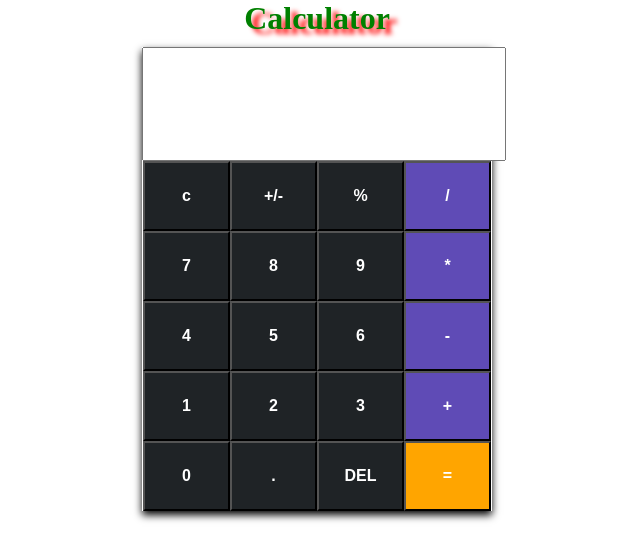
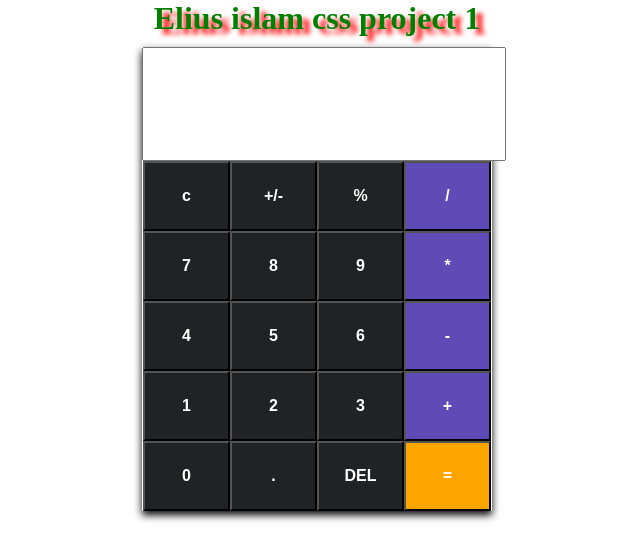
Before and after one commit to eliusislam/Calculator-in-html-and-css, a plain HTML site: page Index.html in a window 1280 px wide. Shown: the whole page, without its empty margins (323-963 px from the left). Drawn offline with Linux system fonts and the light colour scheme.

Commit message:
project name change

```diff
--- a/Index.html
+++ b/Index.html
@@ -8,7 +8,7 @@
 	</head>
 
 	<body>
-		<h1> Calculator </h1>
+		<h1> Elius islam css project 1 </h1>
 		<div class="card">
 			<div class="Calculator-head">
 				<input type="text" id="result" maxlength="10000">
```
